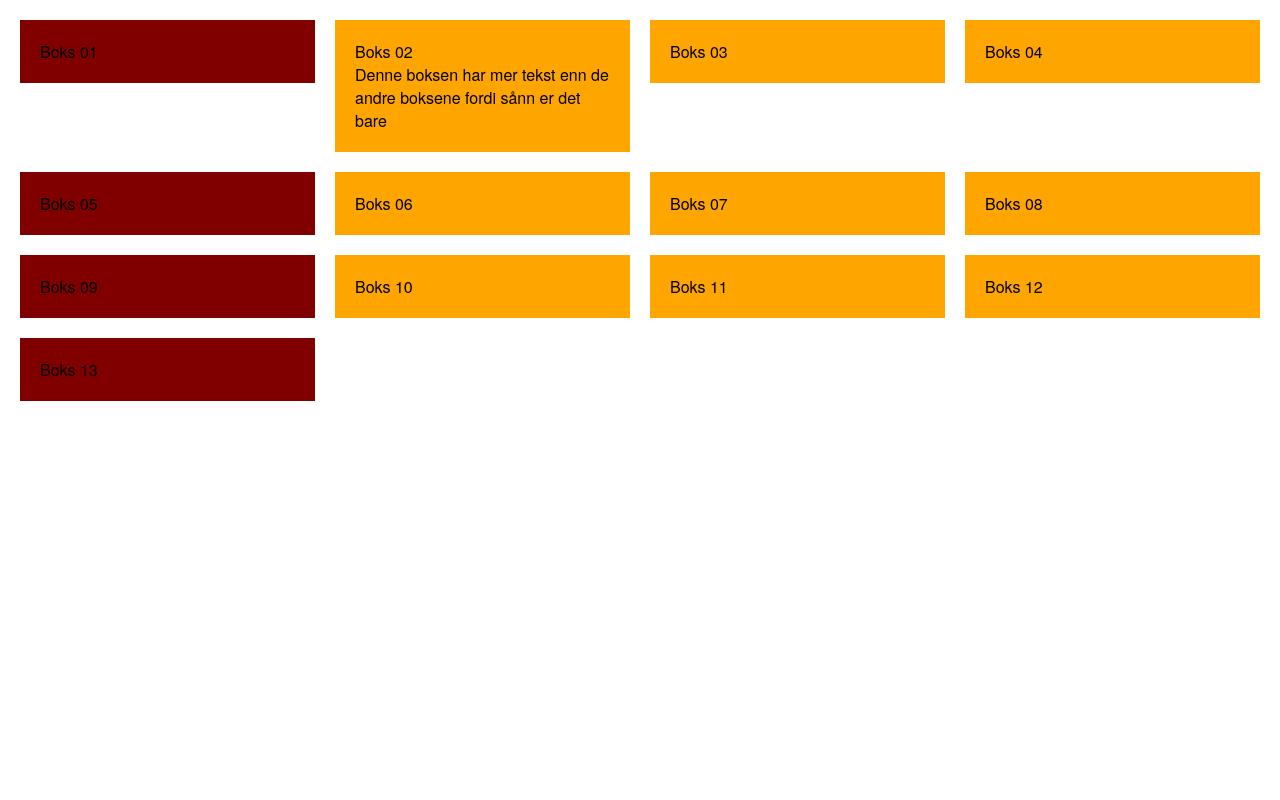
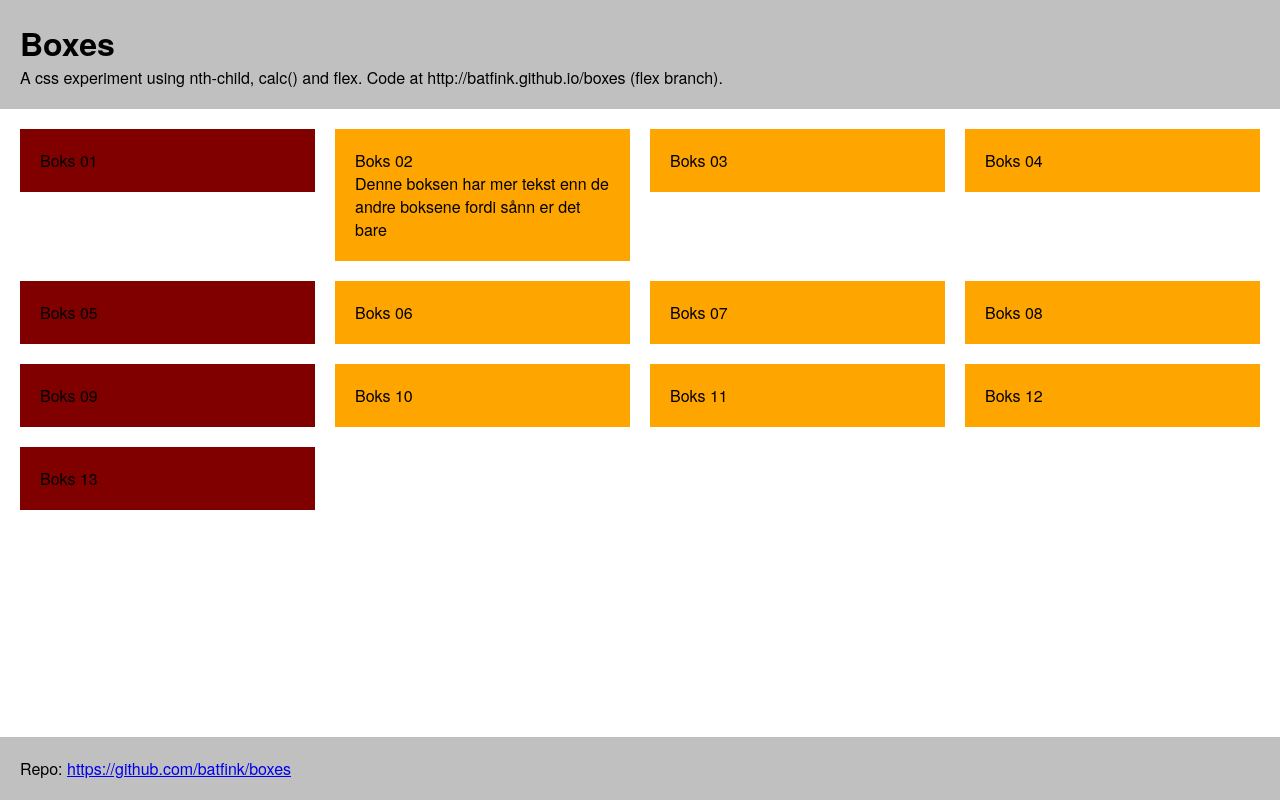
Before and after one commit to batfink/boxes, a plain HTML site: page index.html in a window 1280 px wide. Drawn offline with Linux system fonts and the light colour scheme.

Commit message:
Update 2014-11-15T11:51:36.837Z

```diff
--- a/index.html
+++ b/index.html
@@ -2,7 +2,9 @@
 <html lang="en">
 <head>
     <meta charset="UTF-8">
+    <meta name="viewport" content="width=device-width, initial-scale=1">
     <title>boxes</title>
+
 
     <link rel="stylesheet" href="style.css">
 
@@ -11,7 +13,17 @@
 </head>
 <body>
 
+    <header>
+        <h1>Boxes</h1>
+        <p>A css experiment using nth-child, calc() and flex. Code at http://batfink.github.io/boxes (flex branch).</p>
+    </header>
+
+
     <script src="script.js"></script>
+
+    <footer>
+        <p>Repo: <a href="https://github.com/batfink/boxes">https://github.com/batfink/boxes</a></p>
+    </footer>
 
 </body>
 </html>
--- a/style.css
+++ b/style.css
@@ -1,19 +1,57 @@
+
+
 html, body {
     margin: 0;
     padding: 0;
+    min-height: 100%;
 }
 
-.boxes {
+body {
+    display: -webkit-flex;
+    display: -ms-flexbox;
+    display: flex;
+    min-height: 100vh;
+    -webkit-flex-direction: column;
+    -ms-flex-direction: column;
+    flex-direction: column;
+    font-family: HelveticaNeue;
+}
+
+
+
+.boxes, main {
+    -webkit-flex: 1;
+    -ms-flex: 1;
+    flex: 1;
+    min-height: 100%;
+    padding-right: 20px;
     width: 100%;
-    padding-top: 20px;
-    padding-right: 20px;
     box-sizing: border-box;
+    -ms-flex-preferred-size: auto;
+}
+
+h1, p {
+    margin: 0;
+}
+
+header, footer {
+    background: silver;
+    padding: 20px;
+    display: -webkit-flex;
+    display: -ms-flexbox;
+    display: flex;
+    -webkit-flex-direction: column;
+    -ms-flex-direction: column;
+    flex-direction: column;
+}
+
+header {
+    margin-bottom: 20px;
 }
 
 .box {
     background: orange;
     padding: 20px;
-    font-family: HelveticaNeue;
     box-sizing: border-box;
     margin-bottom: 20px;
     margin-left: 20px;
```
